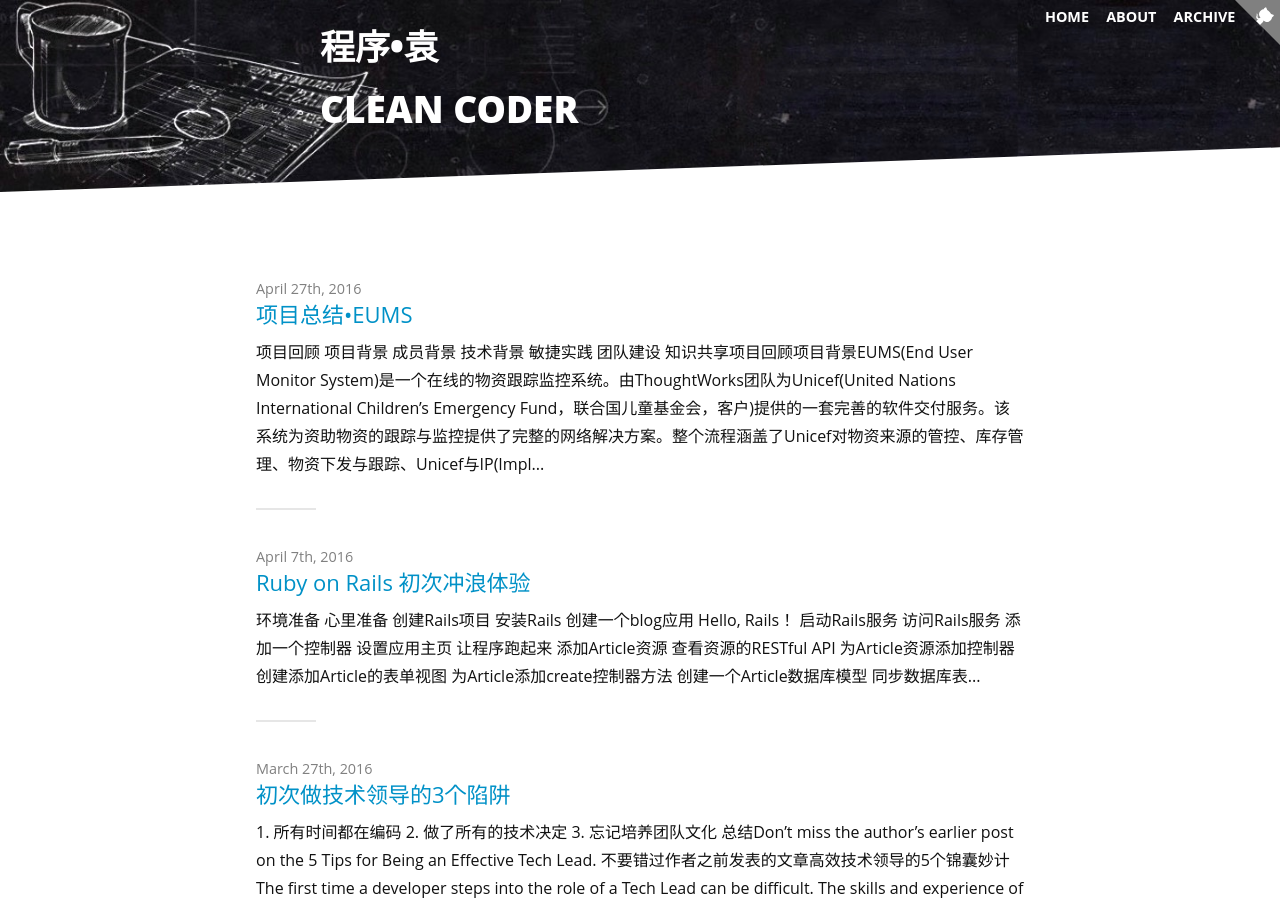
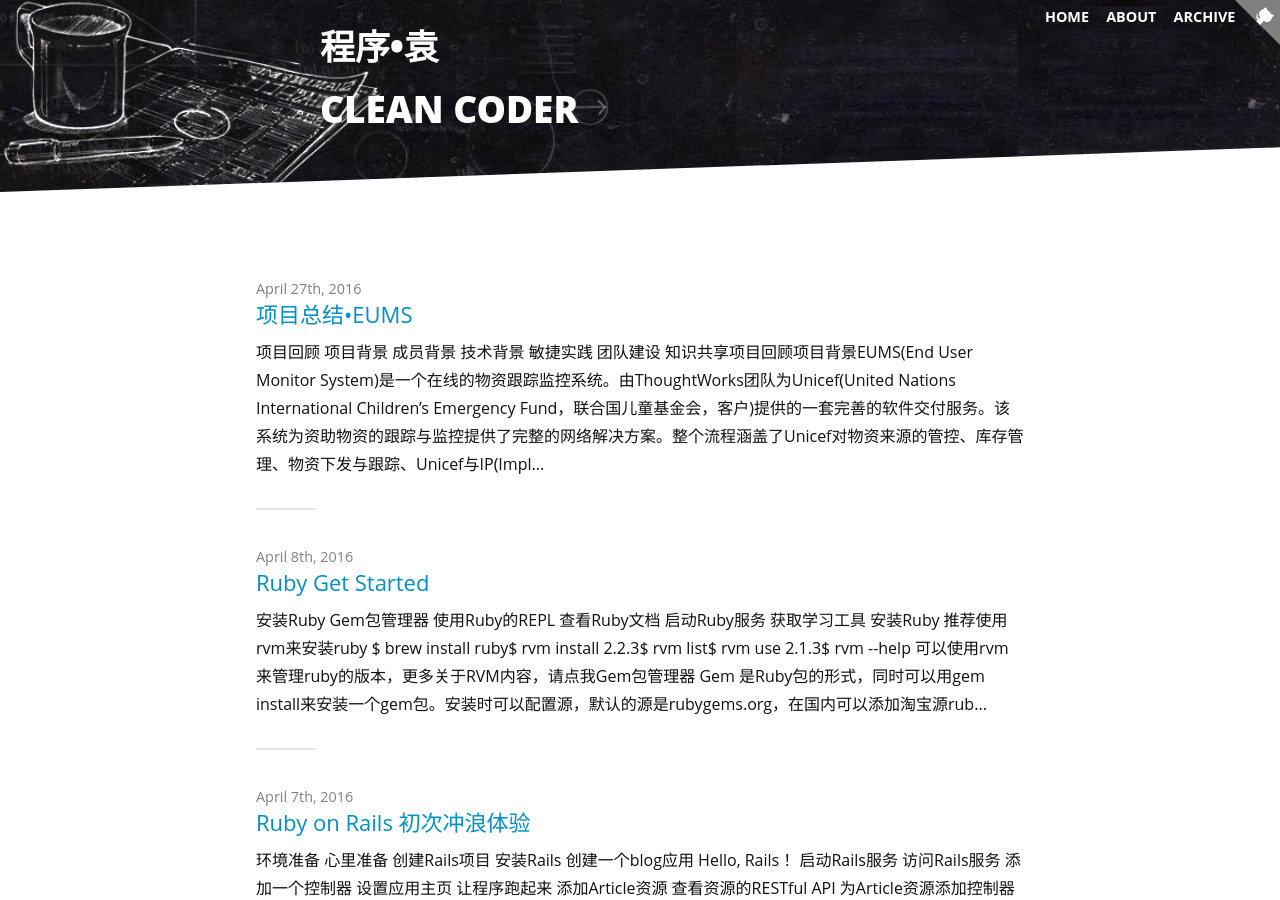
Before and after one commit to lemon123456/sjyuan-cc.github.io, a Jekyll site: the page built from index.html, in a window 1280 px wide and 900 px high. Built offline with Jekyll 4.4.1, drawn with Linux system fonts in a browser that asks for light colours; nearby versions of some CDN libraries; the list of posts is cut into pages by our own code; some of the changed text lies outside the part shown.

Commit message:
add summary for rails

````diff
--- a/_posts/rails/2016-04-07-rails-get-started.md
+++ b/_posts/rails/2016-04-07-ruby-on-rails-first-surfing-experience.md
@@ -954,3 +954,25 @@
 
 ## 剩下的事情
 >在实际项目中 ，我们通常开发RESTful Web API，对Rails自带的模板很少使用，所以本文没有去做`抽取视图中组件到单独的文件中，提高代码整洁度和重用性`这件事情。欲了解全貌，请访问[Rails Get Started](http://guides.rubyonrails.org/getting_started.html)
+
+---
+
+## 总结
+1. Rail是一个遵循`约定优于配置`的开发框架，所以一定要当心一些基本命名约定，经过了这次冲浪，如果严格按照文章中的规范走下来，应该是很顺利的。举个最基本的命名约定，可以来回顾一下，列出来：
+	- Article -> ArticlesController
+	- Comment -> CommentsController
+
+2. Rails提供的是RESTful API，比较显著的特点是在`routes.rb`中添加一个资源后，使用`$ rake routes`就可以看到生成了很多对这个资源的不同操作对应的请求动作和路由信息。
+3. Rails是一个MVC的开发框架，默认的约定如下：
+
+	     M       |      V    |     C
+	|:-----------|:----------------|:----------|
+	app/models   | app/controllers | app/views
+	article.rb   | articles_controller.rb | articles/index.html.rb
+	ArticlesController | Article | index
+
+4. 通常在实际项目中，我们会面临很多较复杂业务处理，要在同一个请求中操作多个model，有人说将这些处理逻辑放在model层或者controller层，理论上这是可以的，带来的不好的结果有：
+	- controller层或者model层代码过于复杂，不利于扩展和维护，更有甚者，会陷入`同级调用`误区。
+	- 不利于事务控制和维护。（在Spring框架中通常会有一个service层，并利用`AOP`统一给service中的方法加上事务管理）
+	- 一些本可以共用的服务需要在不同的controller中重复实现，不利于服务重用，也违反了DRY原则。
+5. 三层架构是Web应用开发中的经典实践，在复杂度不是足够高的系统中，这三层架构基本上能够满足要求。所以通常的实践是，在controller层与model层之间加一个service层，用来给controller层提供服务，controller负责从请求中提取数据，然后调用service，并返回处理结果，model层则负责数据库的CRUD相关操作，事务管理则可以在service层进行。
--- /dev/null
+++ b/_posts/ruby/2016-04-08-ruby-get-started.md
@@ -0,0 +1,91 @@
+---
+layout: post
+
+title: "Ruby Get Started"
+date: 2016-04-08
+time: "10:46"
+category: "RUBY"
+
+author: "袁慎建"
+publish: true
+type: "original"
+
+---
+
+* content
+{:toc}
+
+
+
+## 安装Ruby
+>推荐使用[rvm](https://rvm.io)来安装ruby
+
+>$ brew install ruby
+>$ rvm install 2.2.3
+
+```
+$ rvm list
+$ rvm use 2.1.3
+$ rvm --help
+```
+
+>可以使用rvm来管理ruby的版本，更多关于`RVM`内容，[请点我](https://rvm.io/)
+
+---
+
+## Gem包管理器
+
+>**Gem** 是Ruby包的形式，同时可以用gem install来安装一个gem包。安装时可以配置源，默认的源是[rubygems.org](https://rubygems.org/)，在国内可以添加淘宝源[ruby.taobao.org](https://ruby.taobao.org/).
+
+- $ gem sources -a https://ruby.taobao.org/
+- $ gem sources -l
+- $ gem install bundler
+- $ gem uninstall bundler
+
+>Bundler是一个gem，可以用bundle install来批量安装gems，只需把要安装的gem包写入`Gemfile`中。
+
+```ruby
+# source 'https://rubygems.org'
+source 'https://ruby.taobao.org/'
+
+# Bundle edge Rails instead: gem 'rails', github: 'rails/rails'
+gem 'rails', '4.2.5'
+# Use sqlite3 as the database for Active Record
+gem 'sqlite3'
+# Use SCSS for stylesheets
+gem 'sass-rails', '~> 5.0'
+# Use Uglifier as compressor for JavaScript assets
+gem 'uglifier', '>= 1.3.0'
+...
+
+```
+
+>$ bundle install 可以一键安装所需要的包，当然要确保`Gemfile`文件在当前目录下
+
+---
+
+## 使用Ruby的REPL
+>$ ruby -v
+>$ irb
+
+```
+$ ruby -v
+ruby 2.2.3p173
+
+$ irb
+2.2.3 :001 >
+```
+---
+
+## 查看Ruby文档
+>Ruby提供了本地化的web文档，开发人员在开发的过程中可以随时查阅。不过要多做一点点工作。
+
+---
+
+### 启动Ruby服务
+>$ ri --server
+
+---
+
+### 获取学习工具
+>在浏览器中输入[`http://localhost:8214`](http://localhost:8214)，可以查看Ruby的API文档，这会是一个很有用的工具。如果你是一个擅长学习的的程序员，你会喜欢上它的。
````
Also changed, not shown: rubyrails/ruby-get-started.md (deleted, +0 -31 lines).
